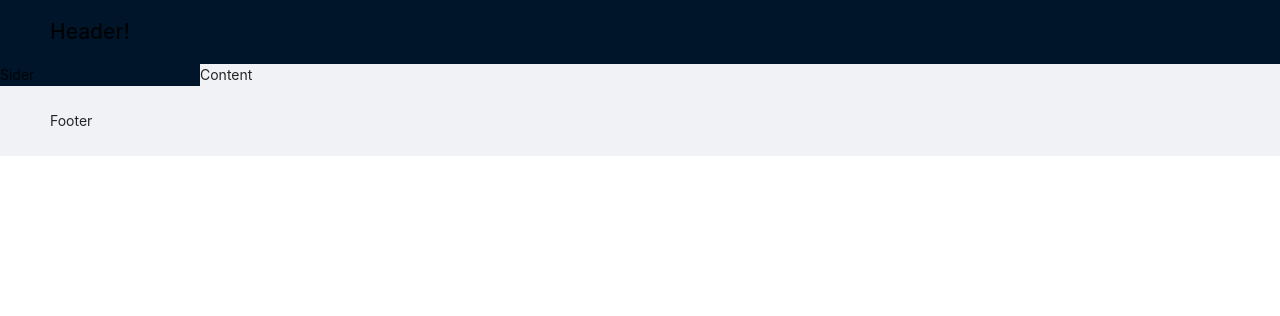
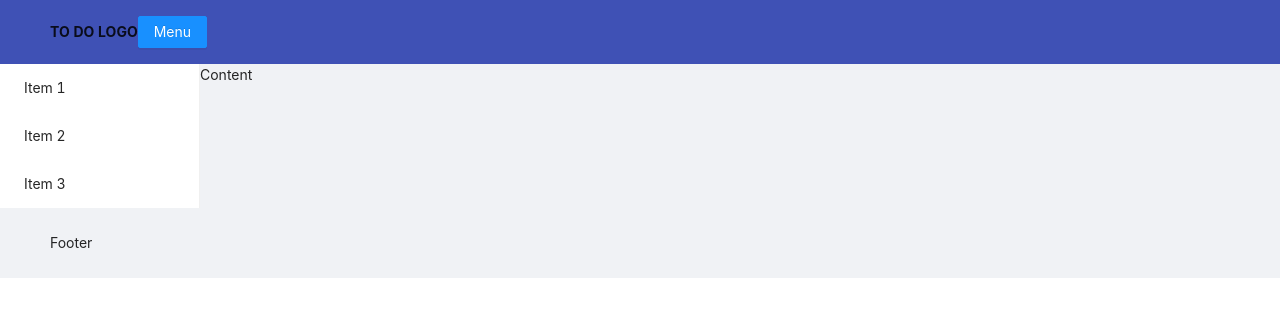
Before and after one commit to Mycunycu/carsales-front, a React (Create React App) app: page / in a window 1280 px wide. Shown: the top 316 px of the page. Built offline with nearby package versions, Linux system fonts and the light colour scheme.

Commit message:
added menu in sider

```diff
--- /dev/null
+++ b/src/variables.sass
@@ -0,0 +1,2 @@
+$main-blue: #3F51B5
+$main-light: #FFFFFF
--- /dev/null
+++ b/src/views/common/header/index.sass
@@ -0,0 +1,4 @@
+.header
+  display: flex
+  justify-content: flex-start
+  align-items: center
--- a/src/views/common/header/index.tsx
+++ b/src/views/common/header/index.tsx
@@ -1,7 +1,27 @@
 import React, { FC } from 'react';
+import { Button } from 'antd';
 
-export const Header: FC = () => {
+//import logo from '../../../assets/img/logo.png';
+
+import './index.sass';
+
+type PropsType = {
+  handleMenuCollapsing: () => void
+}
+
+export const Header: FC<PropsType> = ({ handleMenuCollapsing }) => {
   return (
-    <h1>Header!</h1>
+    <div className='header'>
+      <div className='header-logo logo'>
+        {/* <img src={logo} className='logo-img' alt='logotype img'></img> */}
+        <b>TO DO LOGO</b>
+      </div>
+      <Button
+        type='primary'
+        onClick={handleMenuCollapsing}
+      >
+        Menu
+      </Button>
+    </div>
   )
 }
--- /dev/null
+++ b/src/views/components/pages/home/index.sass
@@ -0,0 +1,7 @@
+@import '../../../../variables'
+
+.ant-layout-header
+  background-color: $main-blue
+
+.ant-layout-sider
+  background-color: $main-light
--- a/src/views/components/pages/home/index.tsx
+++ b/src/views/components/pages/home/index.tsx
@@ -1,21 +1,43 @@
-import React, { FC } from 'react';
-import { Layout } from 'antd';
+import React, { FC, useState } from 'react';
+import { Layout, Menu } from 'antd';
 
 import { Header as HeaderContent } from '../../../common/header';
 
 import 'antd/dist/antd.css';
+import './index.sass';
 
 const { Header, Footer, Sider, Content } = Layout;
 
+export const HomePage: FC = () => {
+  const [isCollapsed, toggleCollapsed] = useState(false);
 
-export const HomePage: FC = () => {
+  const handleMenuCollapsing = () => {
+    toggleCollapsed(!isCollapsed);
+  }
+
   return (
     <Layout>
       <Header>
-        <HeaderContent />
+        <HeaderContent
+          handleMenuCollapsing={handleMenuCollapsing}
+        />
       </Header>
       <Layout>
-        <Sider>Sider</Sider>
+        <Sider collapsible
+          trigger={null}
+          collapsed={isCollapsed}>
+          <Menu mode='inline'>
+            <Menu.Item key='1'>
+              Item 1
+            </Menu.Item>
+            <Menu.Item key='2'>
+              Item 2
+            </Menu.Item>
+            <Menu.Item key='3'>
+              Item 3
+            </Menu.Item>
+          </Menu>
+        </Sider>
         <Content>Content</Content>
       </Layout>
       <Footer>Footer</Footer>
```
Also changed, not shown: src/assets/img/logo.png (added).
